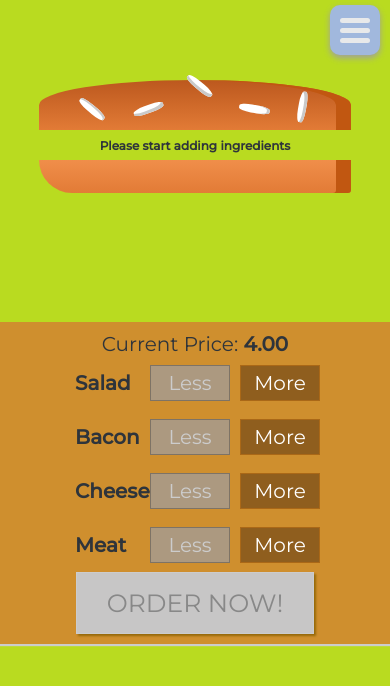
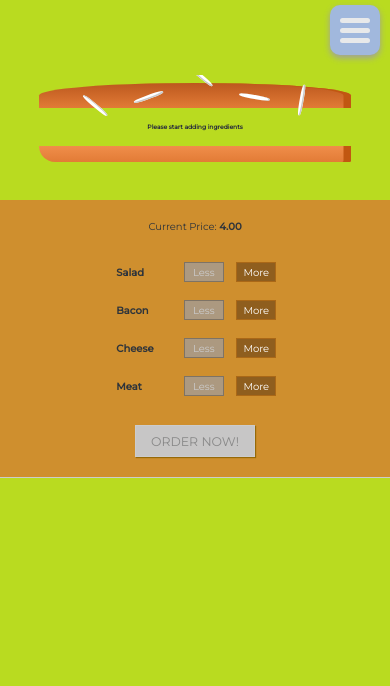
Before and after one commit to diego-c/react-complete-guide, a React app in the folder my-burger-app-basic/: page / in a window 390 px wide. Shown: the top 686 px of the page. Built offline with nearby package versions, Linux system fonts and the light colour scheme.

Commit message:
add small style tweaks

```diff
--- a/my-burger-app-basic/src/components/Burger/BuildControls/BuildControl/BuildControl.css
+++ b/my-burger-app-basic/src/components/Burger/BuildControls/BuildControl/BuildControl.css
@@ -2,7 +2,7 @@
     display: flex;
     justify-content: space-between;
     align-items: center;
-    margin: .5rem 0;
+    margin: 1.5rem auto;
 }
 
 .BuildControl button {
@@ -33,11 +33,13 @@
     padding: 1rem;
     font-weight: bold;
     width: 8.0rem;
+    margin-right: 6rem;
 }
 
 .BuildControl .Less {
     background-color: #D39952;
     color: white;
+    margin-right: 2rem;
 }
 
 .BuildControl .More {
--- a/my-burger-app-basic/src/components/Burger/BuildControls/BuildControls.css
+++ b/my-burger-app-basic/src/components/Burger/BuildControls/BuildControls.css
@@ -6,7 +6,11 @@
     align-items: center;
     box-shadow: 0 .2rem .1rem #ccc;
     margin: auto;
-    padding: 1rem 0;
+    padding: 4rem;
+}
+
+.CurrentPrice {
+    margin-bottom: 4rem;
 }
 
 .OrderButton {
@@ -19,6 +23,7 @@
     font-size: 2.5rem;
     padding: 1.5rem 3.0rem;
     box-shadow: .2rem .2rem .2rem #966909;
+    margin-top: 4rem;
 }
 
 .OrderButton:hover, .OrderButton:active {
--- a/my-burger-app-basic/src/components/Burger/BuildControls/BuildControls.js
+++ b/my-burger-app-basic/src/components/Burger/BuildControls/BuildControls.js
@@ -11,7 +11,7 @@ const controls = [
 
 const buildControls = props => (
     <div className = { classes.BuildControls }>
-        <p>Current Price: <strong>{ props.price.toFixed(2) }</strong></p>
+        <p className = { classes.CurrentPrice }>Current Price: <strong>{ props.price.toFixed(2) }</strong></p>
         { controls.map(({ label, type }) => (
             <BuildControl
             key = { label }
--- a/my-burger-app-basic/src/components/Burger/Burger.js
+++ b/my-burger-app-basic/src/components/Burger/Burger.js
@@ -10,7 +10,7 @@ const burger = props => {
         }
     });
     if (transformedIngredients.length === 0) {
-        transformedIngredients = <p>Please start adding ingredients</p>;
+        transformedIngredients = <p style = {{ fontSize: 'inherit', margin: '3rem auto' }}>Please start adding ingredients</p>;
     }
     //transformedIngredients.reduce((acc, arr) => [...acc, ...arr], []);
     return (
--- /dev/null
+++ b/my-burger-app-basic/src/components/Burger/OrderSummary/OrderSummary.css
@@ -0,0 +1,20 @@
+.OrderTitle {
+    margin-bottom: 2rem;
+}
+
+.OrderSubtitle {
+    margin-bottom: 2rem;
+}
+
+.OrderList {
+    list-style: none;
+    margin: 1rem auto 3rem auto;
+}
+
+.OrderItem {
+    margin: 1rem auto;
+}
+
+.OrderPrice {
+    margin: 2rem auto;
+}
--- a/my-burger-app-basic/src/components/Burger/OrderSummary/OrderSummary.js
+++ b/my-burger-app-basic/src/components/Burger/OrderSummary/OrderSummary.js
@@ -1,6 +1,7 @@
 import React from 'react';
 import Aux from '../../../hoc/Aux';
 import Button from '../../UI/Button/Button';
+import classes from './OrderSummary.css';
 
 const orderSummary = props => {
     const ingredients =
@@ -9,20 +10,21 @@ const orderSummary = props => {
     .filter(ing => props.ingredients[ing])
     .map(ing => (
         <li
+        className = { classes.OrderItem }
         key={ ing }>
-        <span style = {{ textTransform: 'capitalize' }}>
+        <span style = {{ textTransform: 'capitalize', color: '#952ab2' }}>
             { ing }
-        </span>: { props.ingredients[ing] }</li>
+        </span>: <strong>{ props.ingredients[ing] }</strong></li>
     ));
 
     return (
         <Aux>
-            <h3>Your order:</h3>
-            <p>A delicious order with the following ingredients:</p>
-            <ul>
+            <h3 className = {classes.OrderTitle }>Your order:</h3>
+            <p className = { classes.OrderSubtitle }>A delicious order with the following ingredients:</p>
+            <ul className = { classes.OrderList }>
                 { ingredients }
             </ul>
-            <p><strong>Total Price: { props.price.toFixed(2) } </strong></p>
+            <p className = { classes.OrderPrice }><strong>Total Price: { props.price.toFixed(2) } </strong></p>
             <p>Continue to checkout?</p>
             <Button
             btnType = "Danger"
--- a/my-burger-app-basic/src/components/Layout/Layout.css
+++ b/my-burger-app-basic/src/components/Layout/Layout.css
@@ -1,3 +1,3 @@
 .Main {
-    margin-top: 7.2rem;
+    margin-top: 15rem;
 }
--- a/my-burger-app-basic/src/components/UI/Modal/Modal.css
+++ b/my-burger-app-basic/src/components/UI/Modal/Modal.css
@@ -4,8 +4,10 @@
     background-color: white;
     width: 70%;
     border: .1rem solid #ccc;
-    box-shadow: .1rem .1rem .1rem black;
-    padding: 1.6rem;
+    box-shadow:
+    .5rem .5rem 2rem rgba(0, 0, 0, 0.3),
+    -.5rem -.5rem 2rem rgba(0, 0, 0, 0.3) ;
+    padding: 3rem;
     left: 15%;
     top: 30%;
     box-sizing: border-box;
--- a/my-burger-app-basic/src/index.css
+++ b/my-burger-app-basic/src/index.css
@@ -20,3 +20,9 @@ body {
   color: #2E343B;
   background-color: #b9db20;
 }
+
+@media (max-width: 500px) {
+  html {
+    font-size: 31.25%;
+  }
+}
```
